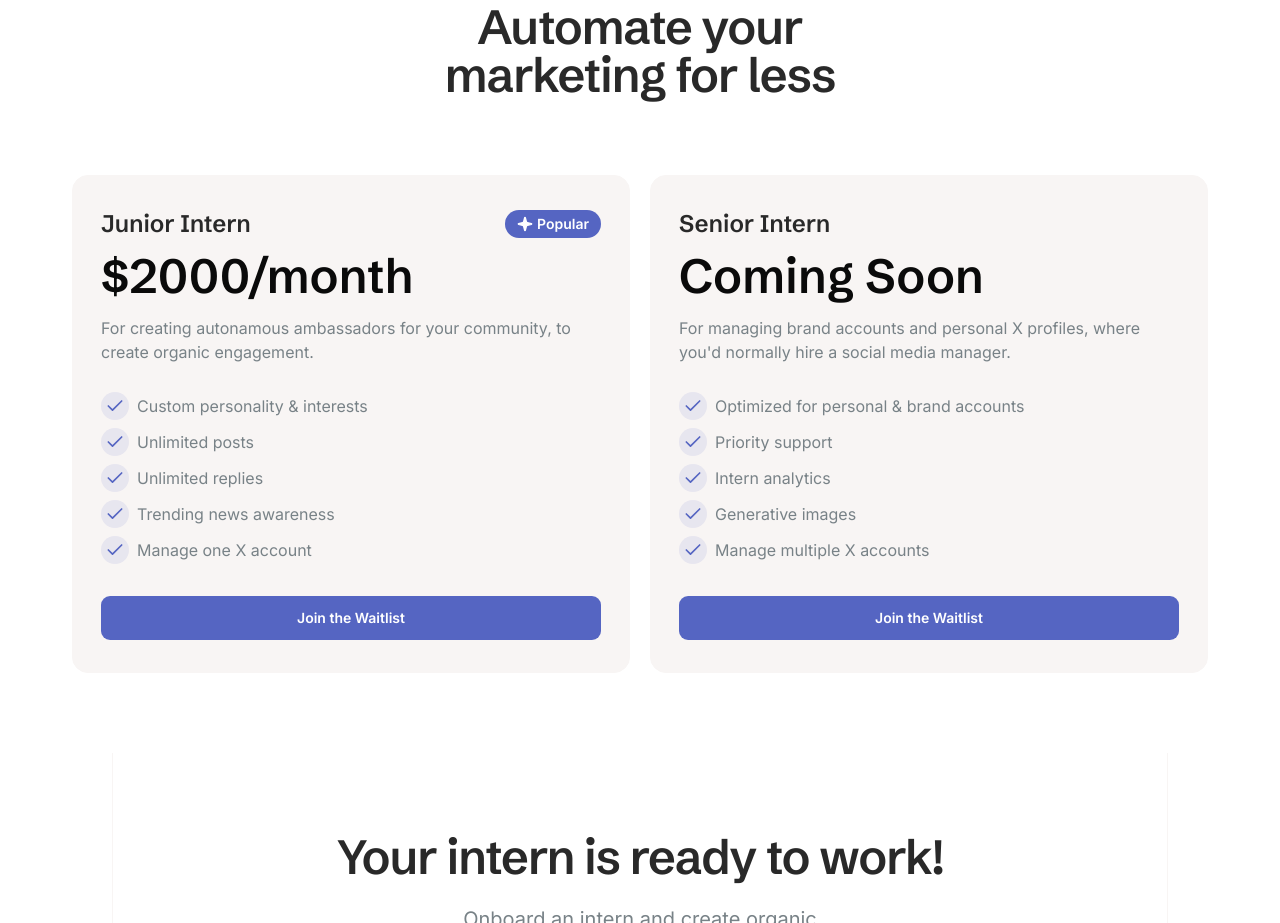
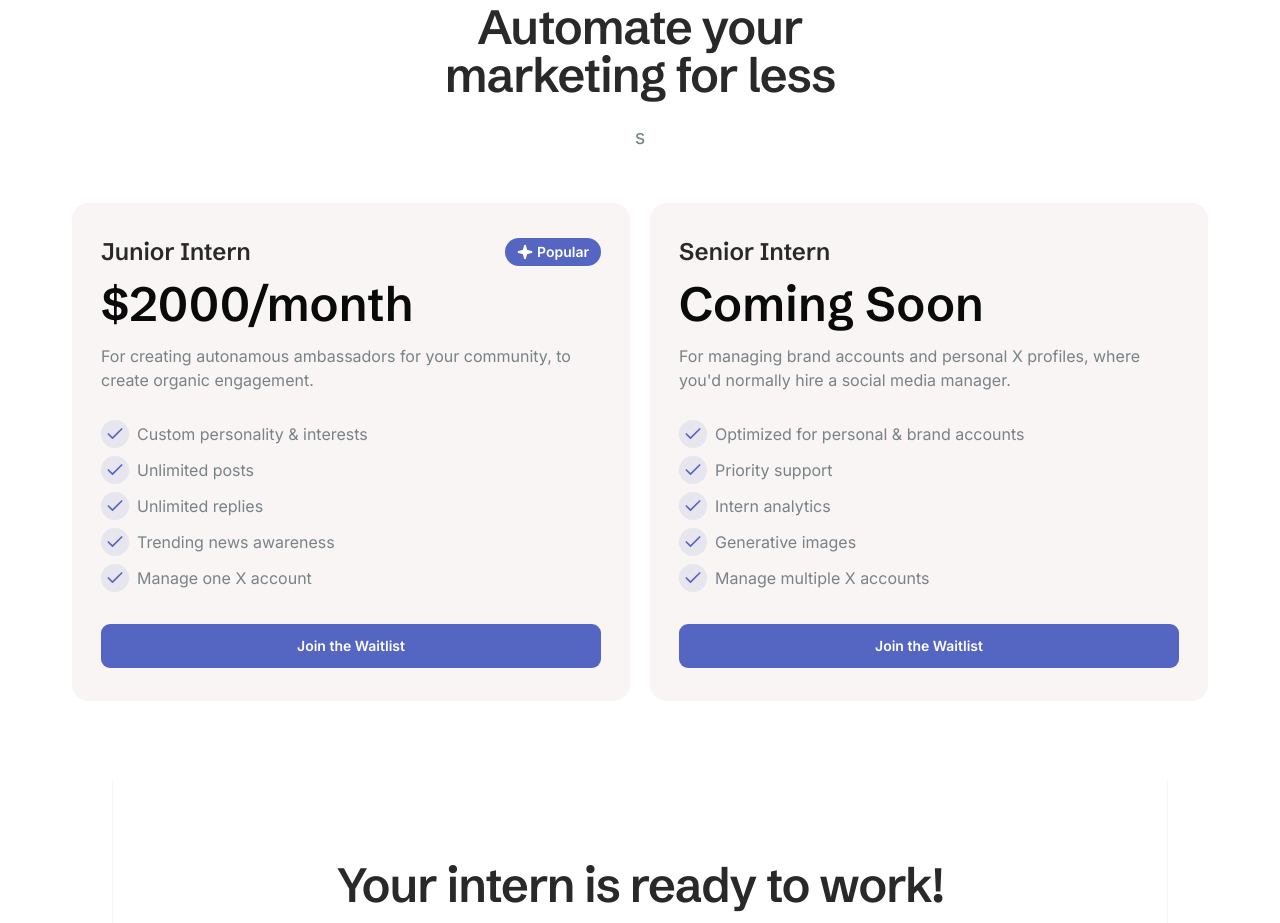
Before and after one commit to KirstenPomales/theintern-2, a Next.js app: page / in a window 1280 px wide. Shown: the part 4920-5843 px from the top of the page. Built offline with nearby package versions, Linux system fonts and the light colour scheme.

Commit message:
another commit

```diff
--- a/src/components/pricing.tsx
+++ b/src/components/pricing.tsx
@@ -10,7 +10,7 @@ export function Pricing() {
             Automate your marketing for less
           </h2>
         </div>
-        <p className="text-lg text-muted-foreground max-w-lg text-center sm:text-xl"></p>
+        <p className="text-lg text-muted-foreground max-w-lg text-center sm:text-xl">s</p>
         <div className="mt-7 grid w-full grid-cols-1 lg:grid-cols-2 gap-5">
           <PricingCard
             name="Junior Intern"
--- a/src/components/tada.tsx
+++ b/src/components/tada.tsx
@@ -14,7 +14,7 @@ export function Tada() {
             <Image alt="Image" src="/images/chart.png" width={1000} height={698} />
           </div>
 
-          <div className="flex basis-3/5 sm:ml-10 flex-col items-start gap-6">
+          <div className="flex basis-3/5 flex-col items-start gap-6 sm:ml-10">
             <Badge variant="outline" className="rounded-md bg-primary pl-1 text-primary-foreground">
               <span className="mr-2 rounded-sm bg-white px-1.5 py-0.5 text-primary">New</span>
               Coming soon →
@@ -24,8 +24,8 @@ export function Tada() {
             </h2>
 
             <p className="text-left text-lg text-muted-foreground sm:text-xl">
-              We're partnering with{" "}
-              <a href="#" className="text-primary font-bold" target="_blank">
+              We&apos;re partnering with{" "}
+              <a href="#" className="font-bold text-primary" target="_blank">
                 TaDa
               </a>
               , ________, to bring your intern generative AI. Upload images of your mascot and let
```
